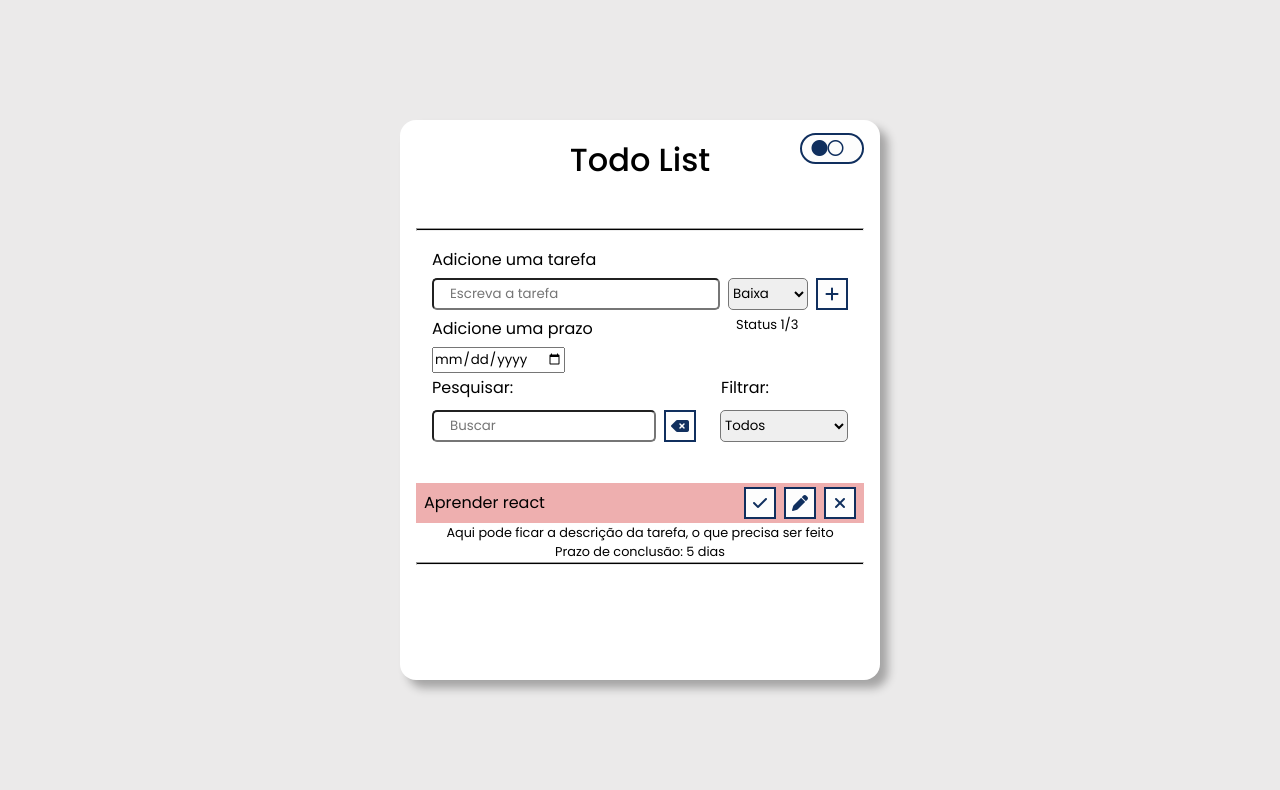
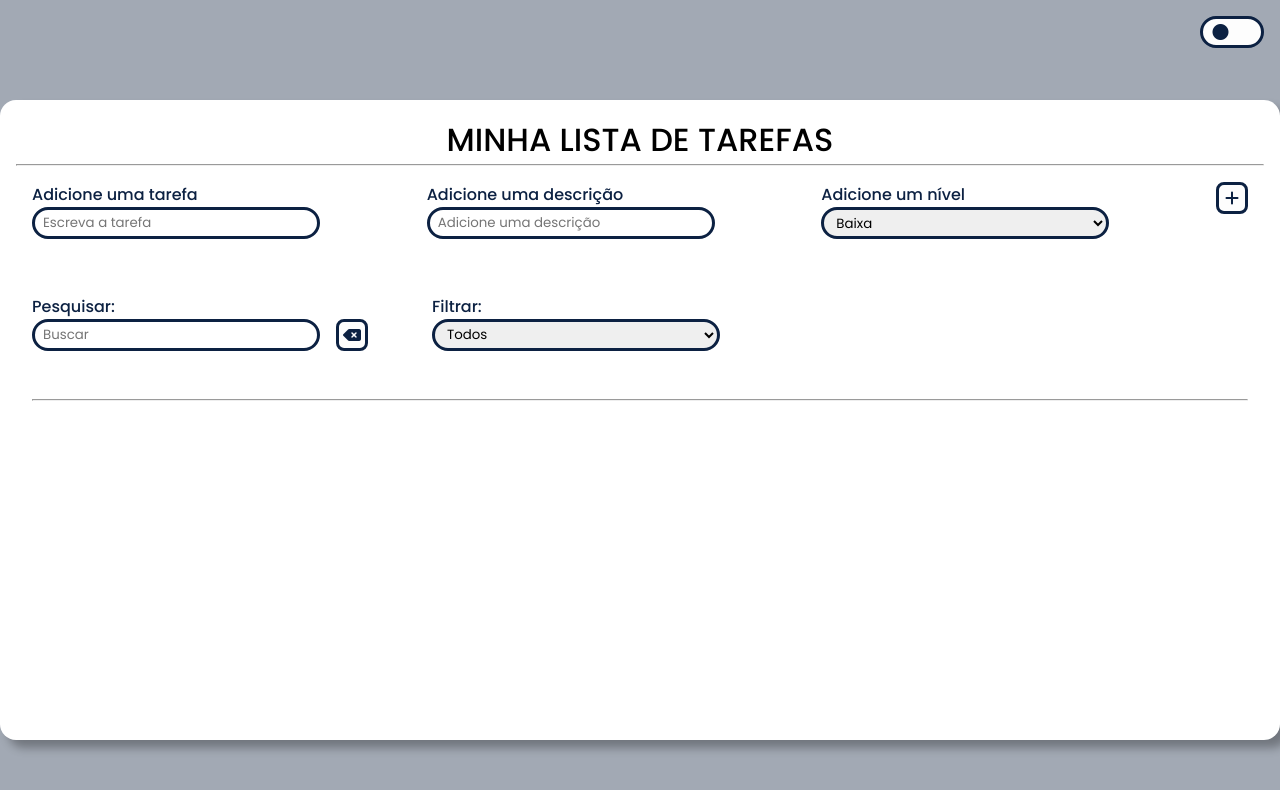
Before and after one commit to Joao00Lucas/TodoList.Project, a plain HTML site: page index.html in a window 1280 px wide. Drawn offline with Linux system fonts and the light colour scheme.

Commit message:
usando a versão sem bootstrap - criação das funções de localStorage

```diff
--- a/css/style_todo.css
+++ b/css/style_todo.css
@@ -52,7 +52,6 @@ input{
 .rodape{
     margin-bottom: 10px;
 }
-
 .userBtn-remove {
     /* display: inline;
     justify-content: space-between; */
--- a/css/styles.css
+++ b/css/styles.css
@@ -7,17 +7,44 @@
     font-family: 'Poppins', sans-serif;
 }
 
-body {
+.all {
+    width: 100vw;
     height: 100vh;
+    background: #a2a9b4;;
+}
+
+.themeButton {
+    height: 5%;
+    display: flex;
+    justify-content: end;
+    padding: 1rem;
+}
+
+.app {
+    height: 95%;
     display: flex;
     align-items: center;
     justify-content: center;
-    background: #ebeaea;
+}
+
+.dark-light {
+    width: 4rem;
+    height: 2rem;
+    border-radius: 1rem;
+    background-color: #FDFDFD;
+    color: #0c2142;
+    border: 3px solid #0c2142;
+    padding: .6rem;
+    font-size: 1rem;
+    cursor: pointer;
+    display: flex;
+    justify-content: start;
+    align-items: center;
 }
 
 .container {
-    width: 30rem;
-    height: 35rem;
+    width: 80rem;
+    height: 40rem;
     border-radius: 1rem;
     display: flex;
     flex-direction: column;
@@ -28,39 +55,25 @@ body {
 
 h1 {
     width: 100%;
-    height: 4rem;
+    height: 3rem;
     font-weight: 500;
     text-align: center;
 }
 
-hr {
-    width: 100%;
-    height: 3px;
-    background-color: #000;
-  }
-
+/*######################################################################################################*/
 .section1 {
-    height: 8rem;
+    height: 7rem;
     padding: 1rem;
     display: flex;
-    gap: 6px;
-    flex-direction: column;
+    flex-direction: row;
     justify-content: space-between;
+    align-items: start;
 }
 
-.dark-light {
-    width: 4rem;
-    border-radius: 1rem;
-    position: relative;
-    bottom: 4rem;
-    left: 24rem;
-    display: flex;
-    justify-content: start;
-}
-
-h3 {
-    font-weight: 400;
+.section1 h3 {
+    font-weight: 500;
     font-size: 1rem;
+    color: #0c2142;
 }
 
 .adicionando {
@@ -68,28 +81,28 @@ h3 {
     justify-content: space-between;
 }
 
-#userText {
+.section1 input {
     width: 18rem;
     height: 2rem;
-    border-radius: 5px;
+    border-radius: 1rem;
+    padding-left: .5rem;
+    border: 3px solid #0c2142;
 }
 
-input::placeholder {
-    padding-left: 1rem;
+.userChoice {
+    width: 18rem;
+    height: 2rem;
+    border-radius: 1rem;
+    border: 3px solid #0c2142;
+    padding-left: .5rem;
 }
 
-#userChoice {
-    width: 5rem;
-    height: 2rem;
-    border-radius: 5px;
-}
-
-button {
+.container button {
     width: 2rem;
     height: 2rem;
     background-color: #FDFDFD;
-    color: #102f5e;
-    border: 2px solid #102f5e;
+    color: #0c2142;
+    border: 3px solid #0c2142;
     padding: .3rem .6rem;
     font-size: 1rem;
     cursor: pointer;
@@ -97,66 +110,91 @@ button {
     justify-content: center;
     align-items: center;
     transition: 0.4s;
+    border-radius: .5rem;
 }
 
-button:hover {
-    background-color: #007bff;
+.container button:hover {
+    background-color: #0c2142;
 }
 
-button:hover > i {
-    color: #fff;
+.container button:hover > i {
+    color: #ffffff;
 }
-
-#primeiroP {
-    font-size: 13px;
-    position: relative;
-    top: -4rem;
-    left: 19rem;
-}
-
+/*######################################################################################################*/
 .section2 {
     height: 8rem;
     padding: 1rem;
+    display: flex;
+    flex-direction: column;
+    align-items: start;
+}
+
+.section2 h3 {
+    font-weight: 500;
+    font-size: 1rem;
+    color: #0c2142;
 }
 
 .filtrando {
+    width: 25rem;
+    display: flex;
+    flex-direction: column;
+}
+
+.filter {
+    display: flex;
+    flex-direction: row;
+}
+
+.pesquisaBtn {
+    margin-left: 1rem;
+}
+
+.section2 input {
+    width: 18rem;
+    height: 2rem;
+    border-radius: 1rem;
+    padding-left: .5rem;
+    border: 3px solid #0c2142;
+}
+
+.pesquisando {
+    width: 20rem;
+    display: flex;
+    flex-direction: column;
+}
+
+#userFilter {
+    width: 18rem;
+    height: 2rem;
+    border-radius: 1rem;
+    border: 3px solid #0c2142;
+    padding-left: .5rem;
+}
+
+.display {
     display: flex;
 }
 
-.filtro {
-    margin-left: 13rem;
+.section2 hr {
+    width: 100%;
+    height: 1px;
+    margin-top: 3rem;
+}
+/*######################################################################################################*/
+.section3 {
+    height: 20rem;
+    display: grid;
+    grid-template-columns: repeat(3, 1fr);
+    justify-items: center;
+    overflow-x: hidden;
+    overflow-y: auto;
+    padding-bottom: 1rem;
+    transition: max-height 1s;
 }
 
-.pesquisando {
-    display: flex;
-    justify-content: space-between;
-    margin-top: 10px;
-}
-
-.search {
-    width: 18rem;
-    display: flex;
-}
-
-#userSearch {
-    width: 14rem;
-    height: 2rem;
-    border-radius: 5px;
-}
-
-.pesquisaBtn {
-    width: 2rem;
-    height: 2rem;
-    margin-left: 0.5rem;
-}
-
-#userFilter {
-    width: 8rem;
-    border-radius: 5px;
-}
-
-.section3 {
-    height: 12rem;
+.section3.open {
+    height: 40rem;
 }
 
 .section3 p {
@@ -165,23 +203,76 @@ button:hover > i {
 }
 
 .task-card {
-    height: 5rem;
+    width: 20rem;
+    height: 12rem;
+    display: flex;
+    flex-direction: column;
+    box-shadow: 8px 8px 10px 0px rgba(0, 0, 0, 0.3);
+    border-radius: 1rem;
+    margin-top: 1rem;
+}
+
+.task-alta {
+    width: 20rem;
+    height: 3rem;
+    display: flex;
+    align-items: center;
+    justify-content: center;
+    background: rgb(238, 175, 175);
+    border-top-left-radius: 1rem;
+    border-top-right-radius: 1rem;
+}
+
+.task-baixa {
+    width: 20rem;
+    height: 3rem;
+    display: flex;
+    align-items: center;
+    justify-content: center;
+    background: rgb(238, 237, 175);
+    border-top-left-radius: 1rem;
+    border-top-right-radius: 1rem;
+}
+
+.task-media {
+    width: 20rem;
+    height: 3rem;
+    display: flex;
+    align-items: center;
+    justify-content: center;
+    background: rgb(238, 205, 175);
+    border-top-left-radius: 1rem;
+    border-top-right-radius: 1rem;
+}
+
+.description {
+    height: 60%;
     display: flex;
     flex-direction: column;
     justify-content: space-evenly;
 }
 
-.task {
-    height: 2.5rem;
+.buttons-task {
     display: flex;
-    justify-content: space-between;
-    align-items: center;
-    background: rgb(238, 175, 175);
-    padding: .5rem;
+    justify-content: end;
+    gap: 1rem;
+    padding: 1rem;
 }
 
-.buttons-task {
-    width: 7rem;
-    display: flex;
-    justify-content: space-between;
+section::-webkit-scrollbar {
+    width: 12px;
 }
+
+section::-webkit-scrollbar-track {
+    background: #f1f1f1;
+    border-radius: 10px;
+}
+
+section::-webkit-scrollbar-thumb {
+    background: #888;
+    border-radius: 10px;
+}
+
+section::-webkit-scrollbar-thumb:hover {
+    background: #555;
+}
--- a/index.html
+++ b/index.html
@@ -5,69 +5,112 @@
     <meta name="viewport" content="width=device-width, initial-scale=1.0">
     <link rel="stylesheet" href="https://cdnjs.cloudflare.com/ajax/libs/font-awesome/6.0.0/css/all.min.css">
     <link rel="stylesheet" href="css/styles.css">
-    <script src="js/script.js" defer></script>
+    <script src="js/arquivo.js" defer></script>
     <title>Todo List</title>
 </head>
 <body>
-    <div class="container">
-        <h1>Todo List</h1>
-
+    <div class="all">
+        <div class="themeButton">
             <button class="dark-light">
                 <i class="fa-solid fa-circle"></i>
-            <i class="fa-regular fa-circle"></i>
+                <!--<i class="fa-regular fa-circle"></i>-->
             </button>
-
+        </div>
+        <div class="app">
+            <div class="container">
+                <h1>MINHA LISTA DE TAREFAS</h1>
                 <hr>
-        <section class="section1" id="section1">
+                <section class="section1">
+                    <div class="create">
                         <h3>Adicione uma tarefa</h3>
                         <div class="adicionando">
-                <input type="text" name="userText" id="userText" placeholder="Escreva a tarefa">
-                <select id="userChoice" name="userChoice">
-                    <option value="option1">Baixa</option>
-                    <option value="option2">Média</option>
-                    <option value="option3">Alta</option>
+                            <input type="text" name="userText" class="userText" placeholder="Escreva a tarefa">
+                        </div>
+                    </div>
+
+                    <div class="create">
+                        <h3>Adicione uma descrição</h3>
+                        <div class="adicionando">
+                            <input type="text" name="userText" class="userDesc" placeholder="Adicione uma descrição">
+                        </div>
+                    </div>
+
+                    <div class="create">
+                        <h3>Adicione um nível</h3>
+                        <select class="userChoice" name="userChoice">
+                            <option value="baixa">Baixa</option>
+                            <option value="media">Média</option>
+                            <option value="alta">Alta</option>
                         </select>
+                    </div>
                     <button class="userBtn"><i class="fas fa-plus"></i></button>
-            </div>
-            <h3>Adicione uma prazo</h3>
-            <div class="adicionando">
-                <input type="date" name="" id="">
-            </div>
-            <p id="primeiroP">Status 1/3</p>
                 </section>
+
                 <section class="section2">
+                    <div class="display">
                         <div class="filtrando">
                             <h3 class="pesquisa">Pesquisar:</h3>
-                <h3 class="filtro">Filtrar:</h3>
-            </div>
-            <div class="pesquisando">
-                <div class="search">
-                    <input type="text" name="userSearch" id="userSearch" placeholder="Buscar">
+                            <div class="filter">
+                                <input type="text" name="userFilter" id="userFilter" placeholder="Buscar">
                                 <button class="pesquisaBtn"><i class="fas fa-delete-left"></i></button>
                             </div>
+                        </div>
+
+                        <div class="pesquisando">
+                            <h3 class="filtro">Filtrar:</h3>
                             <select id="userFilter" name="userFilter">
                                 <option value="option1">Todos</option>
-                    <option value="option2">A Fazer</option>
                                 <option value="option3">Fazendo</option>
                                 <option value="option3">Concluídos</option>
                             </select>
                         </div>
+                    </div>
+                    <hr>
                 </section>
+
                 <section class="section3">
-            <div class="task-card">
-                <div class="task">
+                    <!-- <div class="task-card">
+                        <div class="task-alta">
                             <h3>Aprender react</h3>
+                        </div>
+                        <div class="description">
+                            <p>Adicione aqui a descrição da tarefa</p>
+                        </div>
                         <div class="buttons-task">
                             <button class="userBtn-check"><i class="fas fa-check"></i></button>
                             <button class="userBtn-edit"><i class="fas fa-pen"></i></button>
                             <button class="userBtn-remove"><i class="fas fa-xmark"></i></button>
                         </div>
                     </div>
+                    <div class="task-card">
+                        <div class="task-baixa">
+                            <h3>Aprender react</h3>
+                        </div>
+                        <div class="description">
                             <p>Aqui pode ficar a descrição da tarefa, o que precisa ser feito</p>
-                <p>Prazo de conclusão: 5 dias</p>
                         </div>
-            <hr>
+                        <div class="buttons-task">
+                            <button class="userBtn-check"><i class="fas fa-check"></i></button>
+                            <button class="userBtn-edit"><i class="fas fa-pen"></i></button>
+                            <button class="userBtn-remove"><i class="fas fa-xmark"></i></button>
+                        </div>
+                    </div>
+                    <div class="task-card">
+                        <div class="task-media">
+                            <h3 class="titulo">Aprender react</h3>
+                        </div>
+                        <div class="description">
+                            <p class="descricao">Aqui pode ficar a descrição da tarefa, o que precisa ser feito</p>
+                        </div>
+                        <div class="buttons-task">
+                            <button class="userBtn-check"><i class="fas fa-check"></i></button>
+                            <button class="userBtn-edit"><i class="fas fa-pen"></i></button>
+                            <button class="userBtn-remove"><i class="fas fa-xmark"></i></button>
+                        </div>
+                    </div> -->
                 </section>
-
+            </div>
+        </div>
+    </div>
 </body>
 </html>
--- /dev/null
+++ b/js/arquivo.js
@@ -0,0 +1,197 @@
+// DECLARANDO VARIÁVEIS
+const container = document.querySelector('.container');
+const section3 = document.querySelector('.section3');  //cards
+
+const titulo = document.querySelector('.userText');    // pegando informaçoes do card
+const descricao = document.querySelector('.userDesc');
+const nivel = document.querySelector('.userChoice');
+
+// BOTÃO
+const botaoAdicionar = document.querySelector('.userBtn');
+
+// EVENTOS
+botaoAdicionar.addEventListener('click', (e)=> {
+    e.preventDefault();
+
+    const adicionaTitulo = titulo.value
+    const adicionaDescricao = descricao.value
+    const adicionaNivel = nivel.value
+
+    // console.log(adicionaNivel);
+
+    const novoCard = {
+        titulo:adicionaTitulo,
+        descricao:adicionaDescricao,
+        nivel:adicionaNivel
+    };
+
+    addCardLocalStorage(novoCard);
+
+    showCard();
+
+    titulo.value = " ";
+    descricao.value = " ";
+    nivel.value = " ";
+});
+
+
+function addCardLocalStorage(novoCard){
+    let cardCriado = getLocalStorage();
+    cardCriado.push(novoCard);
+    localStorage.setItem('cardCriado', JSON.stringify(cardCriado));
+}
+
+
+function getLocalStorage(){
+    const cardCriado = localStorage.getItem('cardCriado');
+    return cardCriado ? JSON.parse(cardCriado) : [];
+}
+
+function showCard (){
+    section3.innerHTML = " ";
+
+    const cardCriado = getLocalStorage();
+
+    cardCriado.forEach(novoCard => {
+
+        const card = document.createElement('div');
+        card.classList.add("task-card");
+
+        const firstcard = document.createElement('div');
+        firstcard.classList.add("task-alta");
+
+        const title = document.createElement('h3');
+        title.classList.add("titulo");
+
+        const secondcard = document.createElement('div');
+        secondcard.classList.add("description");
+
+        const paragrafo = document.createElement('p');
+        paragrafo.classList.add("descricao");
+
+        const tirthcard = document.createElement('div');
+        tirthcard.classList.add("buttons-task");
+
+        const botaocheck = document.createElement('button');
+        botaocheck.classList.add('userBtn-check');
+        botaocheck.innerHTML = '<i class="fas fa-check"></i>';
+
+        const botaoedit = document.createElement('button');
+        botaoedit.classList.add('userBtn-edit');
+        botaoedit.innerHTML = '<i class="fas fa-pen"></i';
+
+        const botaoremove = document.createElement('button');
+        botaoremove.classList.add('userBtn-remove');
+        botaoremove.innerHTML = '<i class="fas fa-xmark"></i>';
+
+        section3.appendChild(card)
+        card.appendChild(firstcard)
+        firstcard.appendChild(title)
+        card.appendChild(secondcard)
+        secondcard.appendChild(paragrafo)
+        card.appendChild(tirthcard)
+        tirthcard.appendChild(botaocheck)
+        tirthcard.appendChild(botaoedit)
+        tirthcard.appendChild(botaoremove)
+        container.appendChild(section3)
+
+        title.innerHTML = novoCard.titulo;
+        paragrafo.innerHTML = novoCard.descricao;
+        if (novoCard.nivel == "baixa") {
+            firstcard.classList.add("task-baixa");
+        } else if (novoCard.nivel == "media"){
+            firstcard.classList.add("task-media");
+        }  else {
+            firstcard.classList.add("task-alta");
+        }
+
+    });
+}
+
+showCard();
+
+
+
+//localStorage
+
+// let cardCriado = [];
+
+// function setLocalStorage(){
+//     localStorage.setItem(adicionaTitulo, JSON.stringify(titulo))
+//     return localStorage
+// }
+
+// function getLocalStorage(){
+
+// }
+
+
+
+
+// function addCard (){
+//     if(localStorage.getItem('armazena')){
+//         cardCriado = JSON.parse(localStorage.getItem('armazena'));
+//     }
+
+//     let novoCard = document.getElementById("task-card").value = " ";
+
+//     cardCriado.push(novoCard);
+
+//     document.getElementById('task-card').value = " ";
+//     localStorage.setItem('armazena',JSON.stringify(cardCriado));
+// }
+
+
+
+// function showCard(){
+//     let pesquisaCard = document.getElementById('pesquisaBtn');
+//     pesquisaCard.innerHTML = "";
+
+//     if (localStorage.getItem('armazena')){
+//         cardCriado = JSON.parse(localStorage.getItem('armazena'));
+//     }
+
+//     for (let i in cardCriado){
+//         let cartao = document.createElement("card");
+//         cartao.innerHTML = cardCriado[i];
+//         pesquisaCard.append(card)
+//     }
+// }
+
+// function clearCard(){
+//     cardCriado = [];
+//     localStorage.setItem('armazena', JSON.stringify(cardCriado));
+
+//     showCard();
+// }
+
+
+// const section1 = document.querySelector("#section1")
+// const filtrando = document.querySelector("#filtrando")
+// const pesquisaBnt = document.querySelector("#pesquisaBnt")
+
+// section1.addEventListener("submit", (e) =>{
+//     e.preventDefault();
+//     const tarefa = document.querySelector("#userText")
+
+//     localStorage.setItem("userText", tarefa.value)
+// });
+
+
+//const card =[];
+
+
+// nameForm  section1
+// welcome   filtrando
+// logout    pesquisaBnt
+
+// card.addEventListener("submit", function (event){
+//      event.preventDefault(); //retira o comprtamento default de apagar todos os dados
+//      localStorage.setItem("Titulo", JSON.stringify ({titulo: adicionaTitulo, filtro: "Fazendo"}))// precisa comecar com defaul - em andamento
+//       //salvar - sobrescreve
+//      const r = localStorage.getItem("nome");  //guardar -- fazer um array de objetos para armazenar as informações
+//      console.log(r);
+//  });
+
+//CRIAR UMA FUNCAO QUE VAI TRANSFORMAR O CARD EM STRING COM JSON - ADICIONAR A FUNCAO NOS EVENTOS DE EDITAR, EXCLUIR E SELECIONAR
+//FUNCAO PRA SALVAR E OUTRA PARA ATUALIZAR - JOGAR NA TELA
```
Also changed, not shown: js/script.js (+33 -1 lines), todo.html (+3 -9 lines). Lines whose indentation alone changed are shown as unchanged.
